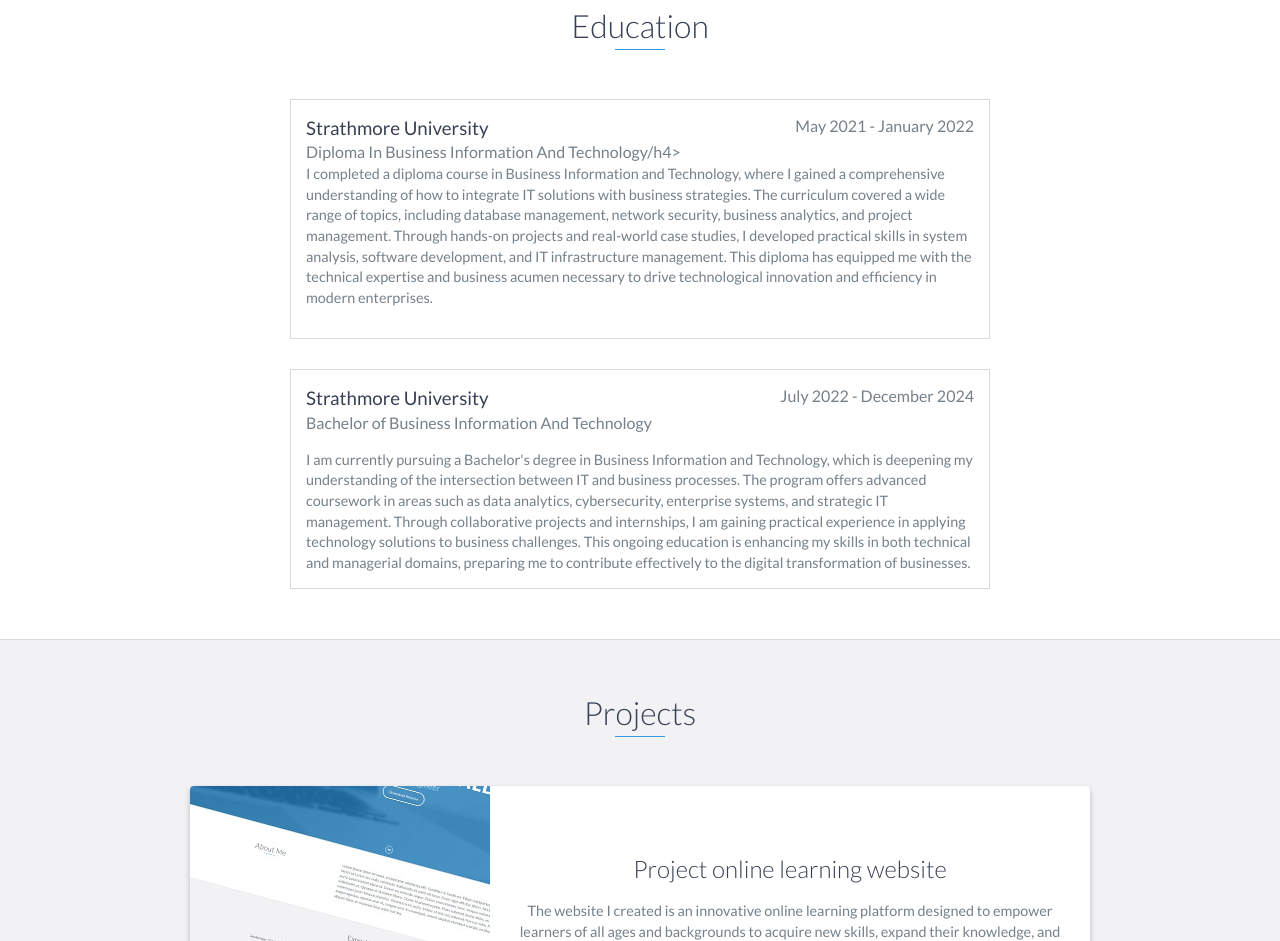
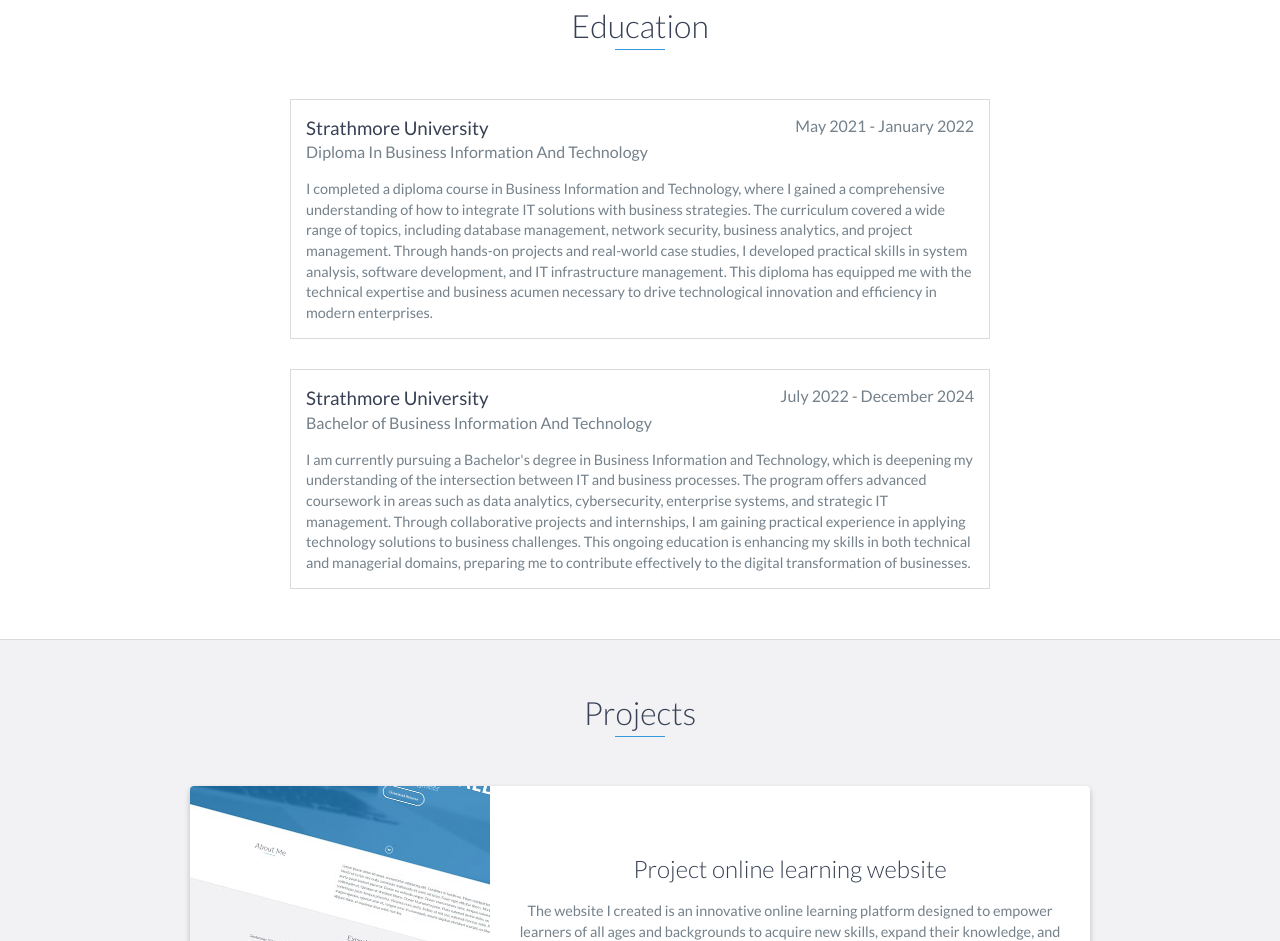
Before and after one commit to TedReagan21/TedReagan21.github.io, a website: page index.html in a window 1280 px wide. Shown: the part 1846-2787 px from the top of the page. Drawn offline with nearby package versions, Linux system fonts and the light colour scheme.

Commit message:
complete

```diff
--- a/index.html
+++ b/index.html
@@ -109,7 +109,7 @@
         <div class="education-block">
             <h3>Strathmore University</h3>
             <span class="education-date">May 2021 - January 2022</span>
-            <h4>Diploma In Business Information And Technology/h4>
+            <h4>Diploma In Business Information And Technology</h4>
             <p>
                 I completed a diploma course in Business Information and Technology, where I gained a comprehensive understanding of how to integrate IT solutions with business strategies. The curriculum covered a wide range of topics, including database management, network security, business analytics, and project management. Through hands-on projects and real-world case studies, I developed practical skills in system analysis, software development, and IT infrastructure management. This diploma has equipped me with the technical expertise and business acumen necessary to drive technological innovation and efficiency in modern enterprises.
             </p>
```
